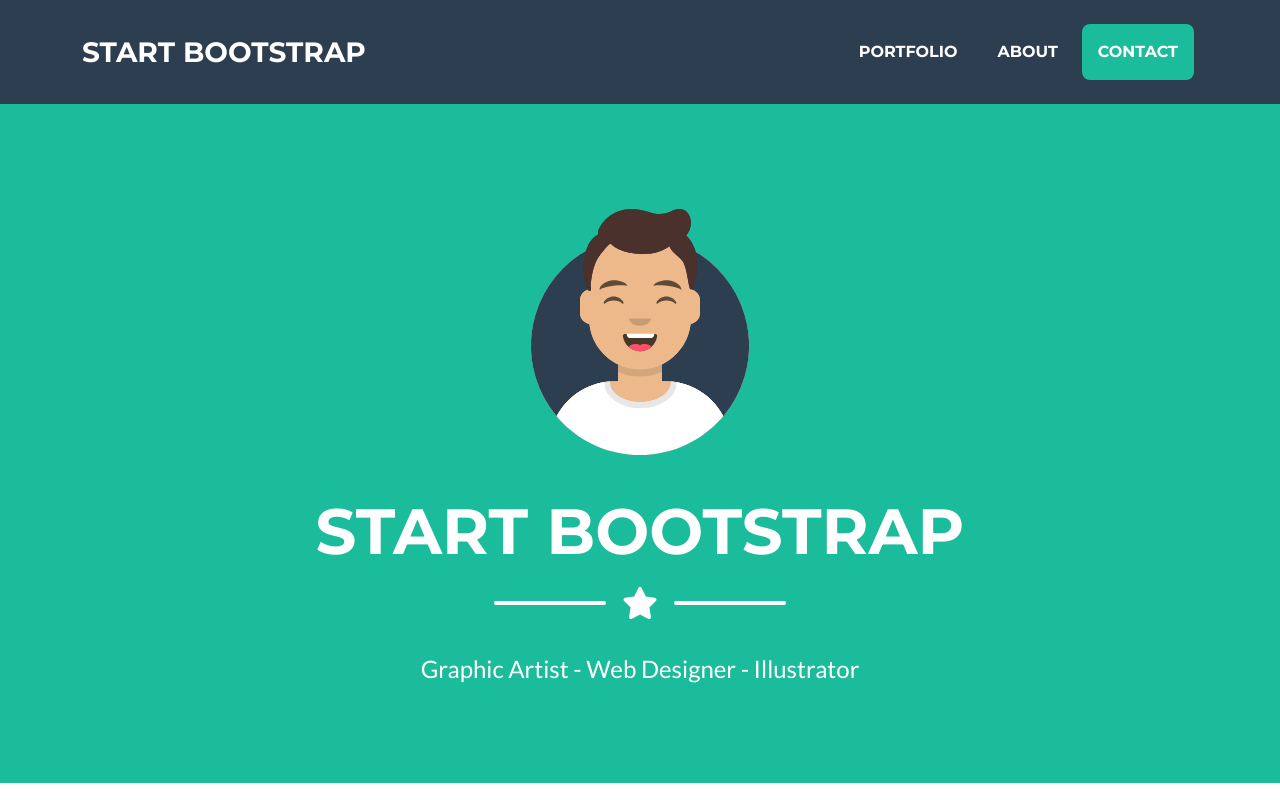
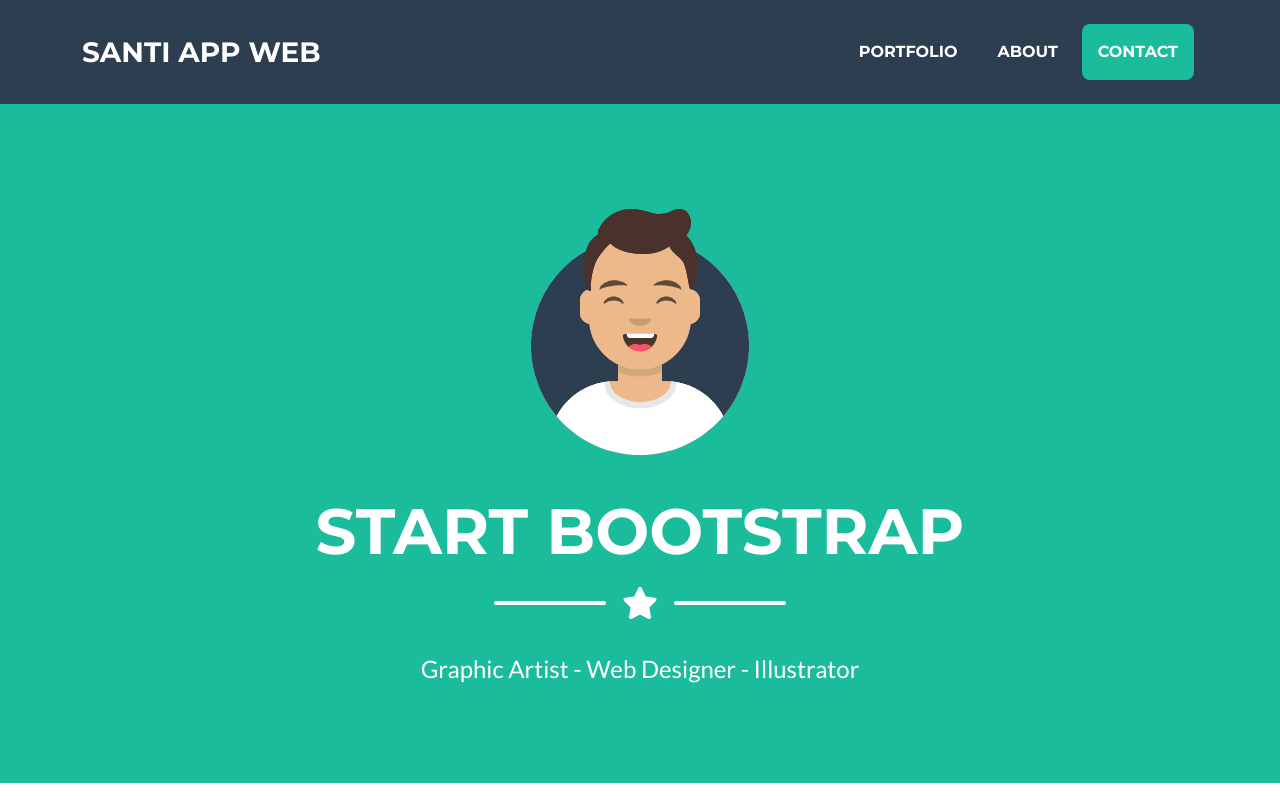
Before and after one commit to smdiazs/Practica1Web, a plain HTML site: page index.html in a window 1280 px wide. Shown: the top 800 px of the page. Drawn offline with nearby package versions, Linux system fonts and the light colour scheme.

Commit message:
Change Name app

```diff
--- a/index.html
+++ b/index.html
@@ -20,7 +20,7 @@
         <!-- Navigation-->
         <nav class="navbar navbar-expand-lg bg-secondary text-uppercase fixed-top" id="mainNav">
             <div class="container">
-                <a class="navbar-brand" href="#page-top">Start Bootstrap</a>
+                <a class="navbar-brand" href="#page-top">Santi App Web</a>
                 <button class="navbar-toggler text-uppercase font-weight-bold bg-primary text-white rounded" type="button" data-bs-toggle="collapse" data-bs-target="#navbarResponsive" aria-controls="navbarResponsive" aria-expanded="false" aria-label="Toggle navigation">
                     Menu
                     <i class="fas fa-bars"></i>
```
